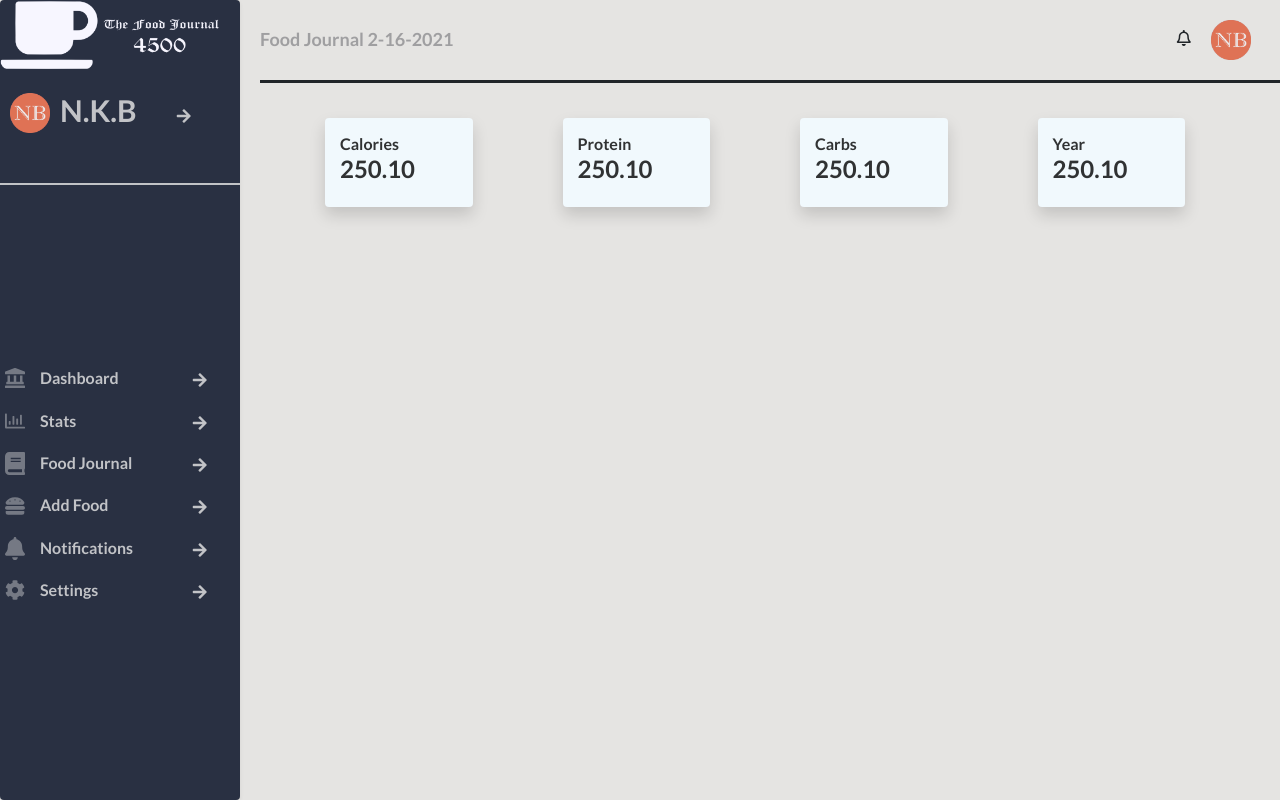
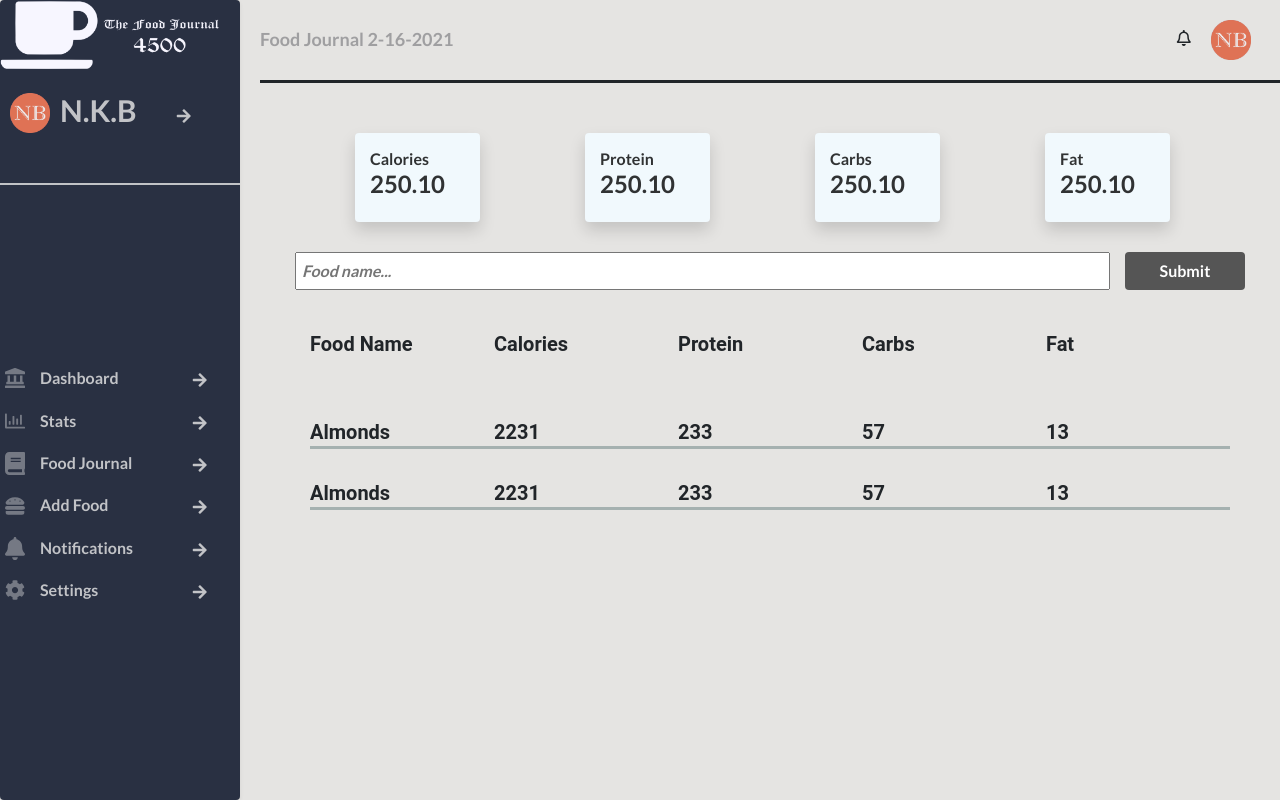
Before and after one commit to Nkbloma/nkb_reactplayground2021, a React (Create React App) app: page /foodjournal in a window 1280 px wide. Built offline with nearby package versions, Linux system fonts and the light colour scheme; no server answers.

Commit message:
JournalStyleFlex

```diff
--- a/src/components/pages/FoodJournalPage.js
+++ b/src/components/pages/FoodJournalPage.js
@@ -1,9 +1,27 @@
-import React from 'react';
+import React, {Component} from 'react';
 import HeaderContent from '../layout/Header_Content.js';
 import Sidebar from '../layout/Sidebar.js';
+//import HelloForm from '../functions/HelloForm'
 
-function ContentHTML(){
-    return (
+let today= new Date()
+let date= parseInt(today.getMonth()+1) + "-"+ today.getDate() +"-"+today.getFullYear()
+let title= `Food Journal ${date}`
+export class FoodJournal extends Component {
+    state={
+
+    }
+    onSubmit = (e) =>{
+        e.preventDefault();
+        console.log(this.state.nam);
+        this.props.sendMessage(this.state.nam); //This adds the title on submit.
+        this.setState({nam: ''});   //using add function from App.js given by prop.
+    }
+    onInputChange = (e) => this.setState({
+        [e.target.name]: e.target.value }
+    );
+    ContentHTML = () =>{
+        return(
+            <div class="MainContent_Flex" style={MainContent_Flex}>
                 <div class="TopLayerContent-Flex" style={TopLayerContentStyle}>
                     <div style = {topCaloriesStyle} class="shadow rounded topCalories Today-Calories">
                         <span>Calories</span>
@@ -18,37 +36,139 @@ function ContentHTML(){
                         <h4>250.10</h4>
                     </div>
                     <div style = {topCaloriesStyle} class="shadow rounded topCalories Year-Calories">
-                <span>Year</span>
+                        <span>Fat</span>
                         <h4>250.10</h4>
+                    </div>
+                </div>
+                <form onSubmit={this.onSubmit} style={FormStyling}>
+                        <input
+                            type="text"
+                            name="nam"
+                            style= {{ flex: '1', padding: '5px', fontStyle: 'italic'}}
+                            placeholder="Food name..."
+                            value={this.state.nam}
+                            onChange={this.onInputChange}
+                        />
+                        <input
+                            type="submit"
+                            value="Submit"
+                            className="btn"
+                            style={{flex: '0.1', marginLeft:'15px'}}
+                        />
+                </form>
+                <div class="JournalArea" style={JournalArea_Style}>
+                    <div class="TopJournalLabels" style={TopJournalLabels_Style}>
+                        <span style={JournalLabel_Style}>
+                            Food Name
+                        </span>
+                        <span style={JournalLabel_Style}>
+                            Calories
+                        </span>
+                        <span style={JournalLabel_Style}>
+                            Protein
+                        </span>
+                        <span style={JournalLabel_Style}>
+                            Carbs
+                        </span>
+                        <span style={JournalLabel_Style}>
+                            Fat
+                        </span>
+                    </div>
+                    <div class="JournalEntriesArea" style={JournalEntriesArea_Style}>
+                        <div style={FullEntry_Style}>
+                            <span style={SingleEntry_Style}>Almonds</span>
+                            <span style={SingleEntry_Style}>2231</span>
+                            <span style={SingleEntry_Style}>233</span>
+                            <span style={SingleEntry_Style}>57</span>
+                            <span style={SingleEntry_Style}>13</span>
+                        </div>
+                        <div style={FullEntry_Style}>
+                            <span style={SingleEntry_Style}>Almonds</span>
+                            <span style={SingleEntry_Style}>2231</span>
+                            <span style={SingleEntry_Style}>233</span>
+                            <span style={SingleEntry_Style}>57</span>
+                            <span style={SingleEntry_Style}>13</span>
+                        </div>
+                    </div>
                 </div>
             </div>
         )
     }
-function FoodJournal() {
-    let today=new Date();
-    let date=parseInt(today.getMonth()+1) + "-"+ today.getDate() +"-"+today.getFullYear();
-
-    const title=`Food Journal ${date}`;
+    render(){
         return(
             <div class="General-Flex-Wrapper" style={generalStyle}>
                 <Sidebar/>
-            <HeaderContent MainContent={ContentHTML()} PageTitle={title}/>
+                <HeaderContent MainContent={this.ContentHTML()} PageTitle={title}/>
             </div>
         )
+    }
 }
 
 const generalStyle = {
   display: 'flex',
   backgroundColor: '#e5e4e2'
 }
+const MainContent_Flex = {
+    padding:"15px",
+    display: 'flex',
+    flexFlow: 'column'
+}
+const FormStyling = {
+    display: 'flex',
+    paddingTop: '15px'
+}
+const JournalArea_Style = {
+    marginTop:'25px',
+    fontFamily:'Roboto',
+}
 const TopLayerContentStyle = {
     padding:"15px",
     display: "flex",
     flexFlow: "row"
 }
+const TopJournalLabels_Style = {
+    padding:'15px',
+    display: 'flex',
+    flexFlow: 'row',
+    justifyContent: 'space-evenly',
+}
+
+const JournalLabel_Style = {
+    fontSize: '20px',
+    flexGrow:'1.75',
+    flexShrink: '0',
+    flexBasis: '0',
+    fontWeight: 'bold',
+    fontFamily:'Roboto',
+
+}
+
+const JournalEntriesArea_Style = {
+    padding:'15px',
+
+}
+
+const FullEntry_Style = {
+    fontSize: '20px',
+    display: 'flex',
+    flexWrap: 'column',
+    fontWeight: 'bold',
+    fontFamily:'Roboto',
+    borderBottom: '3px solid #66808080',
+    justifyContent: 'space-evenly',
+    paddingTop: '30px'
+}
+
+const SingleEntry_Style = {
+    flexGrow: '1.75',
+    flexShrink: '0',
+    flexBasis: '0',
+    fontFamily:'Roboto',
+}
+
 const topCaloriesStyle = {
     padding: '15px',
-    marginLeft: '30px',
+    marginLeft: '45px',
     marginRight: '60px',
     backgroundColor: '#f1f9fd',
     flexGrow: '1',
```
Also changed, not shown: src/App.js (+11 -1 lines), src/components/functions/FindForm.js (added, +41 -0 lines), src/components/functions/HelloForm.js (renamed from src/components/HelloForm.js). Lines whose indentation alone changed are shown as unchanged.
